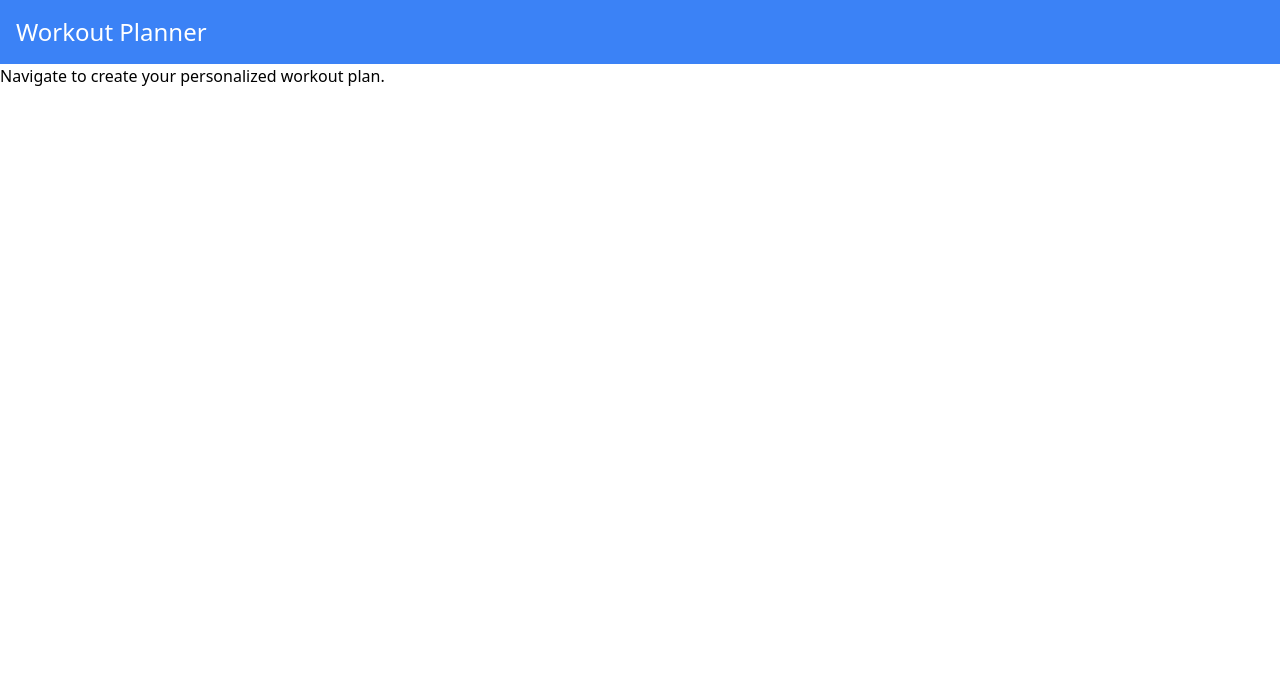
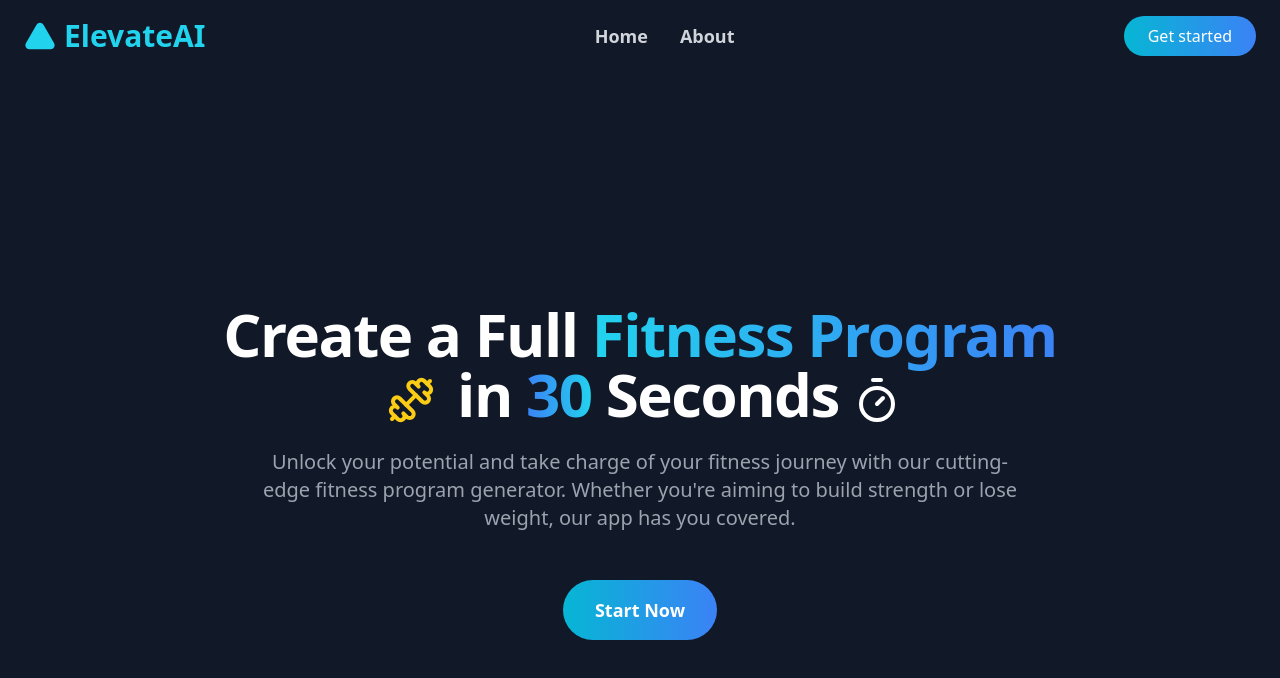
Before and after one commit to ErduanY/ElevateAi, a React (Vite) app: page / in a window 1280 px wide. Shown: the top 678 px of the page. Built offline with nearby package versions, Linux system fonts and the light colour scheme.

Commit message:
Add lucide-react dependency and enhance Header and Home components; implement HomePage component

```diff
--- a/package.json
+++ b/package.json
@@ -12,6 +12,7 @@
   "dependencies": {
     "axios": "^1.7.9",
     "dotenv": "^16.4.7",
+    "lucide-react": "^0.468.0",
     "react": "^18.2.0",
     "react-dom": "^18.2.0",
     "react-router-dom": "^7.0.2"
--- a/src/components/Header.tsx
+++ b/src/components/Header.tsx
@@ -1,9 +1,33 @@
+import { Triangle } from 'lucide-react'
+import { Link } from 'react-router-dom'
+
 const Header = () => {
   return (
-    <header className="bg-blue-500 text-white p-4">
-      <h1 className="text-2xl">Workout Planner</h1>
+    <header className="bg-gray-900 text-white py-4 px-6">
+      <div className="max-w-7xl mx-auto flex items-center justify-between">
+        <Link to="/" className="flex items-center gap-2 text-cyan-400 hover:text-cyan-300 transition-colors">
+          <Triangle className="w-8 h-8 fill-current" />
+          <span className="text-3xl font-bold">ElevateAI</span>
+        </Link>
+
+        <nav className="hidden md:flex items-center gap-8">
+          <Link to="/" className="text-gray-300 hover:text-white transition-colors text-lg font-semibold">
+            Home
+          </Link>
+          <Link to="/about" className="text-gray-300 hover:text-white transition-colors text-lg font-semibold">
+            About
+          </Link>
+        </nav>
+
+        <Link
+          to="/get-started"
+          className="px-6 py-2 rounded-full bg-gradient-to-r from-cyan-500 to-blue-500 text-white font-medium hover:opacity-90 transition-opacity"
+        >
+          Get started
+        </Link>
+      </div>
     </header>
-  );
-};
+  )
+}
 
-export default Header;
+export default Header
--- /dev/null
+++ b/src/components/HomePage.tsx
@@ -0,0 +1,34 @@
+
+import { Timer, Dumbbell } from 'lucide-react'
+
+const HomePage = () => {
+  return (
+    <div className="min-h-screen bg-gray-900 flex items-center justify-center px-4">
+      <div className="max-w-4xl mx-auto text-center">
+        <h1 className="text-4xl md:text-6xl font-bold tracking-tight mb-6">
+          <span className="text-white">Create a Full </span>
+          <span className="bg-gradient-to-r from-cyan-400 to-blue-500 text-transparent bg-clip-text">
+            Fitness Program
+          </span>
+          <span className="text-white"> </span>
+          <Dumbbell className="w-12 h-12 inline-block mx-2 text-yellow-400" />
+          <span className="text-white"> in </span>
+          <span className="bg-gradient-to-r from-blue-500 to-cyan-400 text-transparent bg-clip-text">30</span>
+          <span className="text-white"> Seconds </span>
+          <Timer className="w-12 h-12 inline-block text-white" />
+        </h1>
+
+        <p className="text-gray-400 text-lg md:text-xl max-w-3xl mx-auto mb-12">
+          Unlock your potential and take charge of your fitness journey with our cutting-edge fitness program generator.
+          Whether you&apos;re aiming to build strength or lose weight, our app has you covered.
+        </p>
+
+        <button className="px-8 py-4 text-lg font-semibold rounded-full bg-gradient-to-r from-cyan-500 to-blue-500 text-white hover:opacity-90 transition-opacity">
+          Start Now
+        </button>
+      </div>
+    </div>
+  )
+}
+
+export default HomePage
--- a/src/pages/Home.tsx
+++ b/src/pages/Home.tsx
@@ -1,10 +1,12 @@
 import Header from "../components/Header";
+import HomePage from "../components/HomePage";
 
 const Home = () => {
   return (
     <div>
       <Header/>
-      <p>Navigate to create your personalized workout plan.</p>
+      <></>
+      <HomePage/>
     </div>
   );
 };
```
Also changed, not shown: 1 other file (tests, documents, lock files or other folders).
